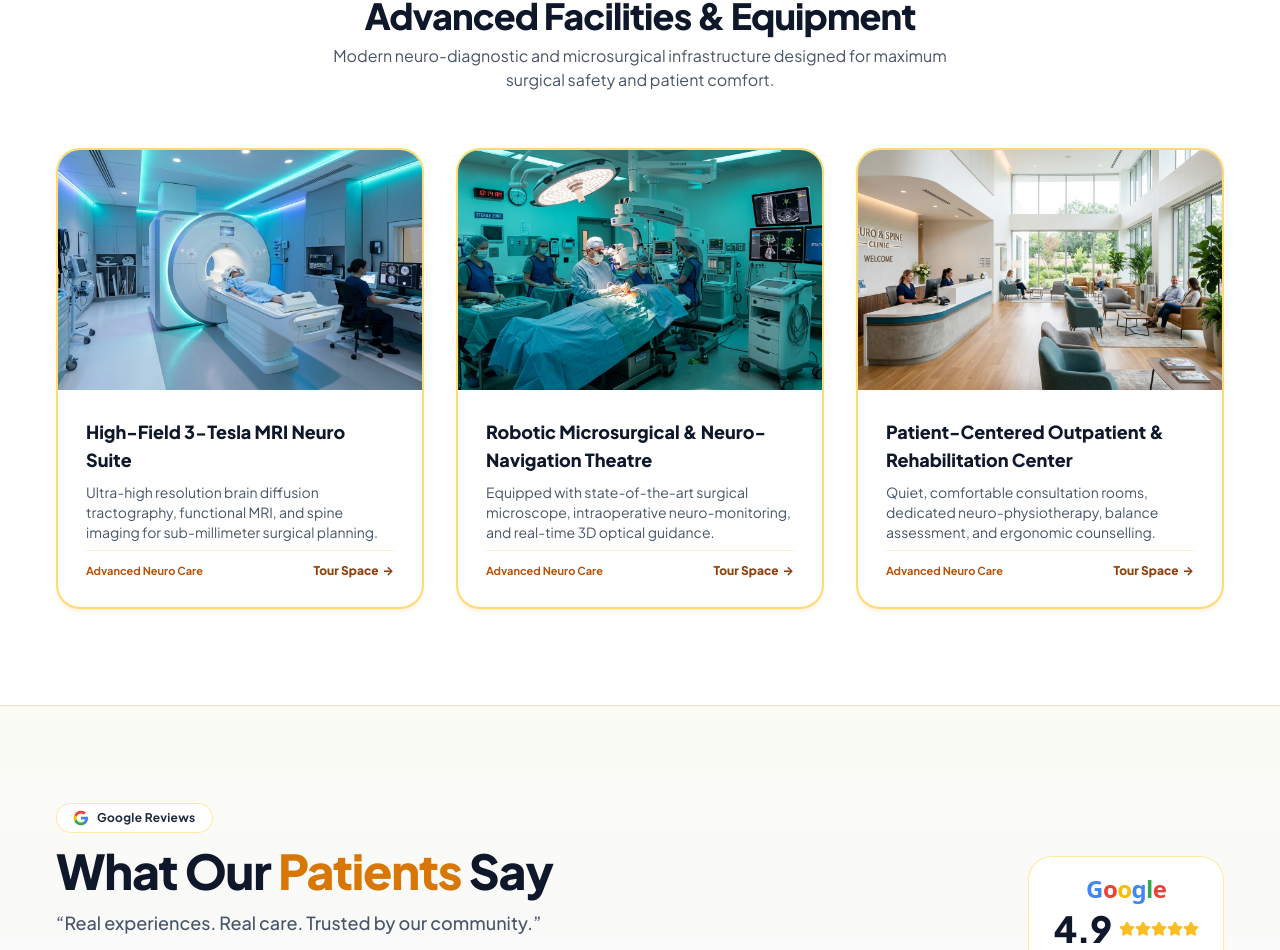
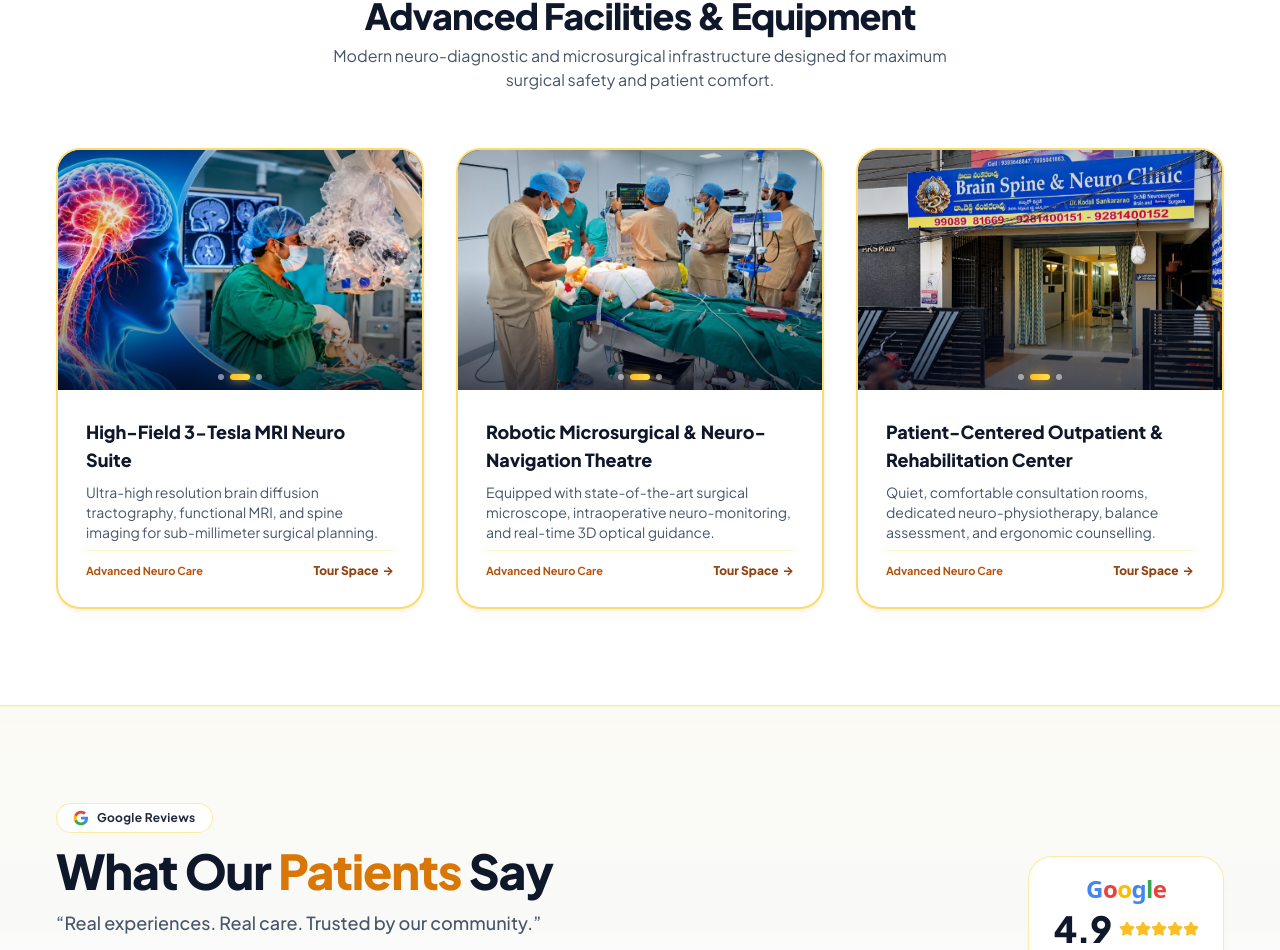
Before and after one commit to 251412/Brain-Spine-and-Neuro-Clinic-Vizianagaram, a React (Vite) app: page / in a window 1280 px wide. Shown: the part 2550-3500 px from the top of the page. Built offline with nearby package versions, Linux system fonts and the light colour scheme; a web font is replaced by a local one.

Commit message:
Remove Verified by Clinic badge and Auto Slide text from Facilities cards while keeping continuous image auto-sliding

```diff
--- a/src/components/CardImageSlideshow.jsx
+++ b/src/components/CardImageSlideshow.jsx
@@ -12,11 +12,11 @@ export const CardImageSlideshow = ({
 }) => {
   const slideImages = images.length > 0 ? images : ['/images/facility-ot.jpg'];
   const [currentIndex, setCurrentIndex] = useState(0);
-  const [isHovered, setIsHovered] = useState(false);
 
   // Stagger initial rotation based on cardIndex so cards don't rotate simultaneously
+  // Auto-slide continues seamlessly
   useEffect(() => {
-    if (slideImages.length <= 1 || isHovered) return;
+    if (slideImages.length <= 1) return;
 
     const initialDelay = (cardIndex % 4) * 800;
     let timer;
@@ -31,7 +31,7 @@ export const CardImageSlideshow = ({
       clearTimeout(startTimer);
       if (timer) clearInterval(timer);
     };
-  }, [slideImages.length, isHovered, cardIndex, intervalMs]);
+  }, [slideImages.length, cardIndex, intervalMs]);
 
   const handlePrev = (e) => {
     e.stopPropagation();
@@ -46,8 +46,6 @@ export const CardImageSlideshow = ({
   return (
     <div
       className={`relative w-full overflow-hidden bg-slate-950 group select-none ${className}`}
-      onMouseEnter={() => setIsHovered(true)}
-      onMouseLeave={() => setIsHovered(false)}
       onClick={() => onOpenLightbox && onOpenLightbox(currentIndex)}
     >
       {/* Smooth Cross-fading Slides */}
@@ -119,16 +117,6 @@ export const CardImageSlideshow = ({
           ))}
         </div>
       )}
-
-      {/* Auto-Slide Badge with Glowing Beacon */}
-      {slideImages.length > 1 && (
-        <div className="absolute top-2.5 left-2.5 z-20">
-          <span className="px-2.5 py-0.5 rounded-full bg-black/65 backdrop-blur-md text-[10px] font-bold text-amber-300 border border-amber-400/50 shadow-[0_0_10px_rgba(201,149,36,0.4)] flex items-center gap-1.5">
-            <span className="w-1.5 h-1.5 rounded-full bg-amber-400 animate-ping shadow-[0_0_6px_#C99524]" />
-            <span>Auto Slide</span>
-          </span>
-        </div>
-      )}
     </div>
   );
 };
--- a/src/pages/Home.jsx
+++ b/src/pages/Home.jsx
@@ -21,6 +21,7 @@ import { OurLocationsSection } from '../components/OurLocationsSection';
 import { GoogleReviewsSection } from '../components/GoogleReviewsSection';
 import { HeroAnimatedLogo } from '../components/HeroAnimatedLogo';
 import { ScrollReveal, ScrollStagger, ScrollStaggerItem } from '../components/ScrollReveal';
+import { CardImageSlideshow } from '../components/CardImageSlideshow';
 
 export const Home = () => {
   const { language, t } = useLanguage();
@@ -313,17 +314,25 @@ export const Home = () => {
           </ScrollReveal>
 
           <ScrollStagger className="grid grid-cols-1 md:grid-cols-3 gap-8" staggerDelay={0.12}>
-            {facilities.map((facility) => (
+            {facilities.map((facility, fIdx) => {
+              const facilityImages = {
+                'fac-1': ['/images/facility-mri.jpg', '/images/speciality-neurology.jpg', '/images/speciality-brain-tumour.jpg'],
+                'fac-2': ['/images/facility-ot.jpg', '/images/speciality-neurosurgery.jpg', '/images/speciality-spine-care.jpg'],
+                'fac-3': ['/images/clinic-reception.jpg', '/images/clinic-gumchi-exterior.jpg', '/images/hero.jpg']
+              }[facility.id] || [facility.image];
+
+              return (
                 <ScrollStaggerItem key={facility.id} direction="up" distance={28} className="h-full">
                   <div
                     className="group rounded-3xl overflow-hidden bg-white border-2 border-amber-300/80 shadow-md shadow-amber-500/10 hover:shadow-2xl hover:shadow-amber-500/30 hover:border-amber-500 transition-all duration-300 flex flex-col justify-between h-full"
                   >
-                  <div className="relative h-56 sm:h-60 overflow-hidden bg-slate-900">
-                    <img
-                      src={facility.image}
+                    <div className="relative">
+                      <CardImageSlideshow
+                        images={facilityImages}
                         alt={language === 'te' ? facility.nameTe : facility.nameEn}
-                      className="w-full h-full object-cover group-hover:scale-105 transition-transform duration-500 ease-out"
-                      loading="lazy"
+                        cardIndex={fIdx}
+                        intervalMs={3800}
+                        className="h-56 sm:h-60"
                       />
                     </div>
                     <div className="p-6 sm:p-7 space-y-2 flex-1 flex flex-col justify-between">
@@ -345,7 +354,8 @@ export const Home = () => {
                     </div>
                   </div>
                 </ScrollStaggerItem>
-            ))}
+              );
+            })}
           </ScrollStagger>
         </div>
       </section>
```
Lines whose indentation alone changed are shown as unchanged.
